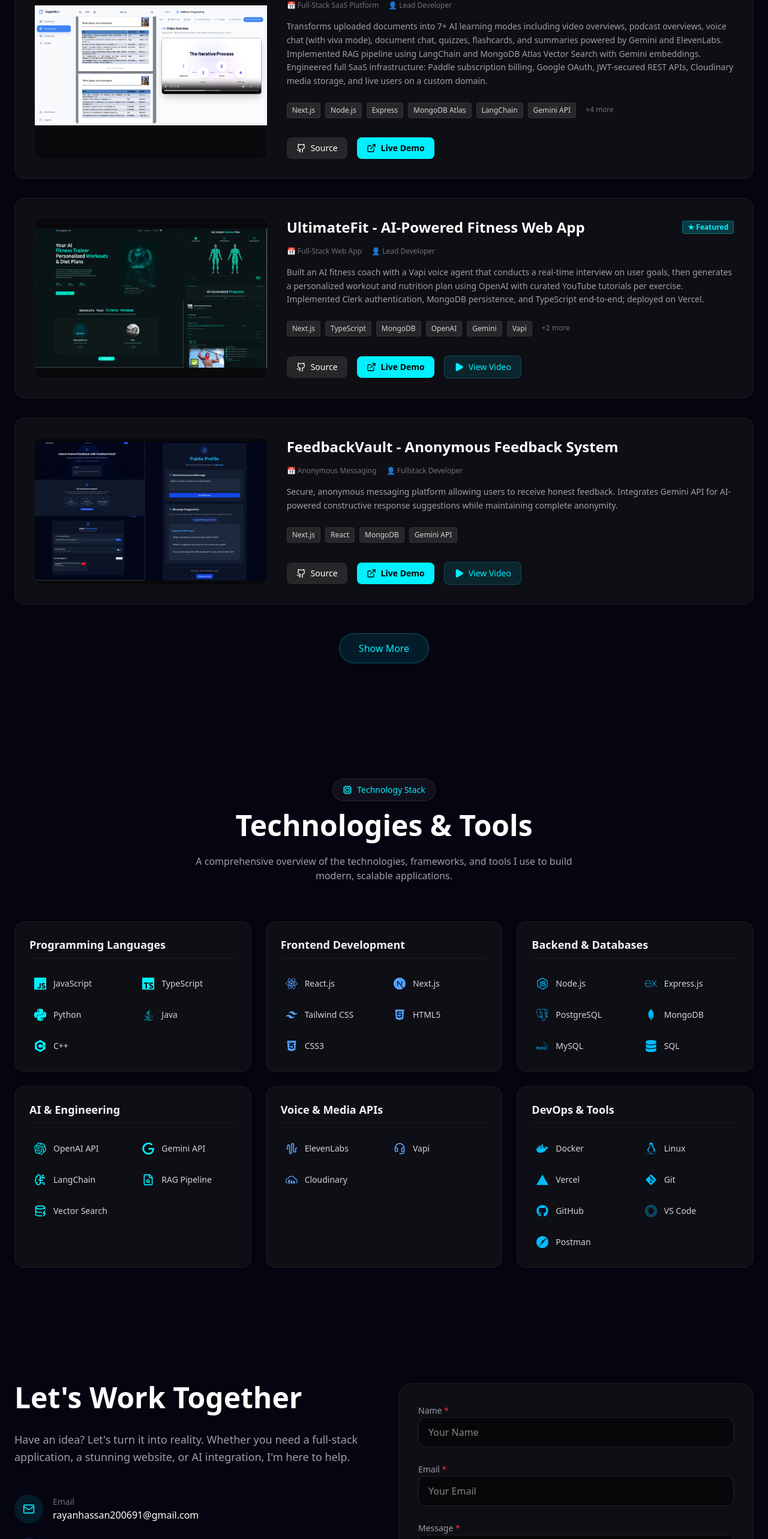
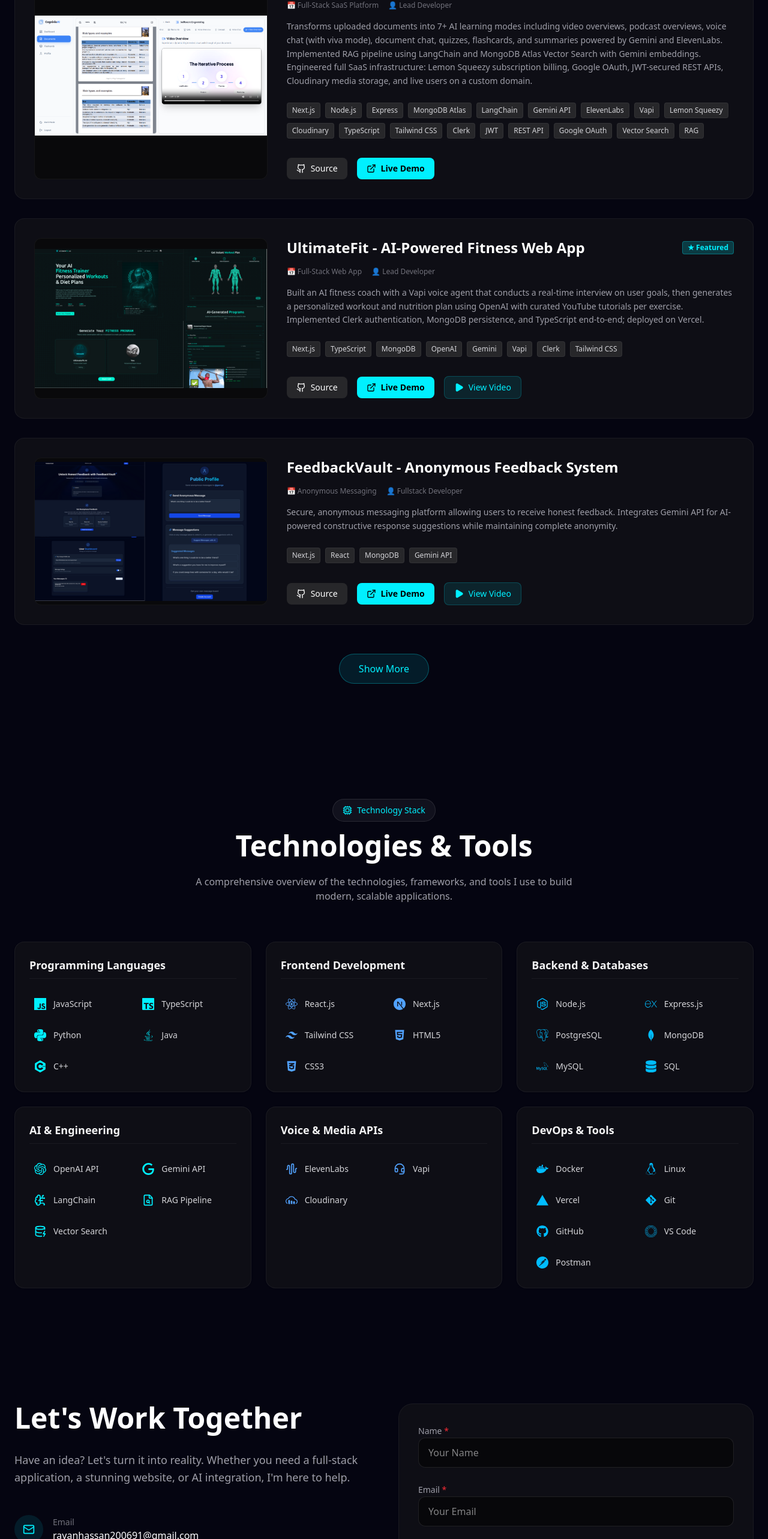
Before and after one commit to m-rayan-hassan/portfolio, a Next.js app: page / in a window 1280 px wide. Shown: the part 2213-4779 px from the top of the page at 60% size. Built offline with nearby package versions, Linux system fonts and the light colour scheme.

Commit message:
update projects section

```diff
--- a/components/sections/contact.tsx
+++ b/components/sections/contact.tsx
@@ -113,7 +113,7 @@
                     </div>
                     <div>
                         <p className="text-sm text-zinc-500">Location</p>
-                        <p className="text-white font-medium">Remote / Worldwide</p>
+                        <p className="text-white font-medium">Islamabad, Pakistan / Remote</p>
                     </div>
                 </motion.div>
             </div>
--- a/components/sections/projects.tsx
+++ b/components/sections/projects.tsx
@@ -29,8 +29,8 @@
     title: "Cognivio AI - AI-Powered Learning Platform",
     date: "Full-Stack SaaS Platform",
     role: "Lead Developer",
-    description: "Transforms uploaded documents into 7+ AI learning modes including video overviews, podcast overviews, voice chat (with viva mode), document chat, quizzes, flashcards, and summaries powered by Gemini and ElevenLabs. Implemented RAG pipeline using LangChain and MongoDB Atlas Vector Search with Gemini embeddings. Engineered full SaaS infrastructure: Paddle subscription billing, Google OAuth, JWT-secured REST APIs, Cloudinary media storage, and live users on a custom domain.",
-    tags: ["Next.js", "Node.js", "Express", "MongoDB Atlas", "LangChain", "Gemini API", "ElevenLabs", "Vapi", "Paddle", "Cloudinary"],
+    description: "Transforms uploaded documents into 7+ AI learning modes including video overviews, podcast overviews, voice chat (with viva mode), document chat, quizzes, flashcards, and summaries powered by Gemini and ElevenLabs. Implemented RAG pipeline using LangChain and MongoDB Atlas Vector Search with Gemini embeddings. Engineered full SaaS infrastructure: Lemon Squeezy subscription billing, Google OAuth, JWT-secured REST APIs, Cloudinary media storage, and live users on a custom domain.",
+    tags: ["Next.js", "Node.js", "Express", "MongoDB Atlas", "LangChain", "Gemini API", "ElevenLabs", "Vapi", "Lemon Squeezy", "Cloudinary", "TypeScript", "Tailwind CSS", "Clerk", "JWT", "REST API", "Google OAuth", "Vector Search", "RAG"],
     type: "Full Stack",
     featured: true,
     sourceLink: "https://github.com/m-rayan-hassan/CognivioAI",
@@ -208,14 +208,11 @@
                </p>
 
                <div className="flex flex-wrap gap-2 pt-2">
-                  {project.tags.slice(0, 6).map(tag => (
+                   {project.tags.map(tag => (
                     <span key={tag} className="text-xs px-2 py-1 rounded bg-zinc-800 text-zinc-300 border border-white/5">
                       {tag}
                     </span>
                   ))}
-                  {project.tags.length > 6 && (
-                    <span className="text-xs px-2 py-1 text-zinc-500">+{project.tags.length - 6} more</span>
-                  )}
                </div>
 
                <div className="flex items-center gap-4 pt-4">
```
